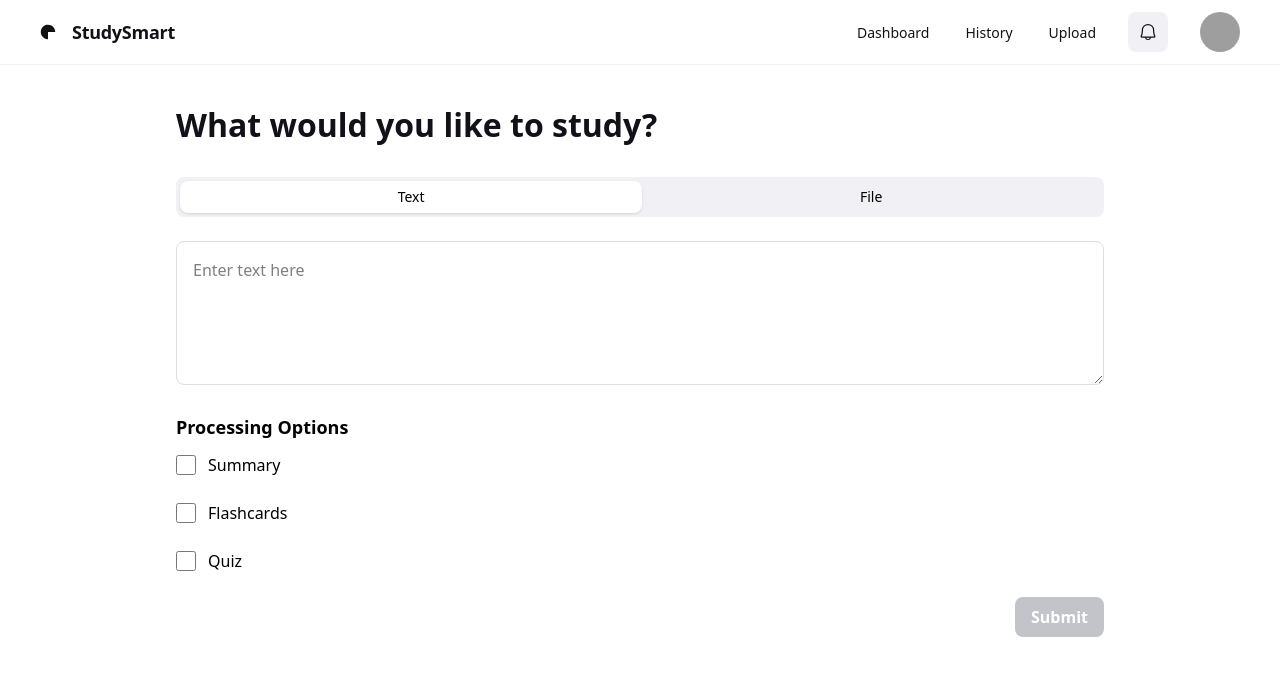
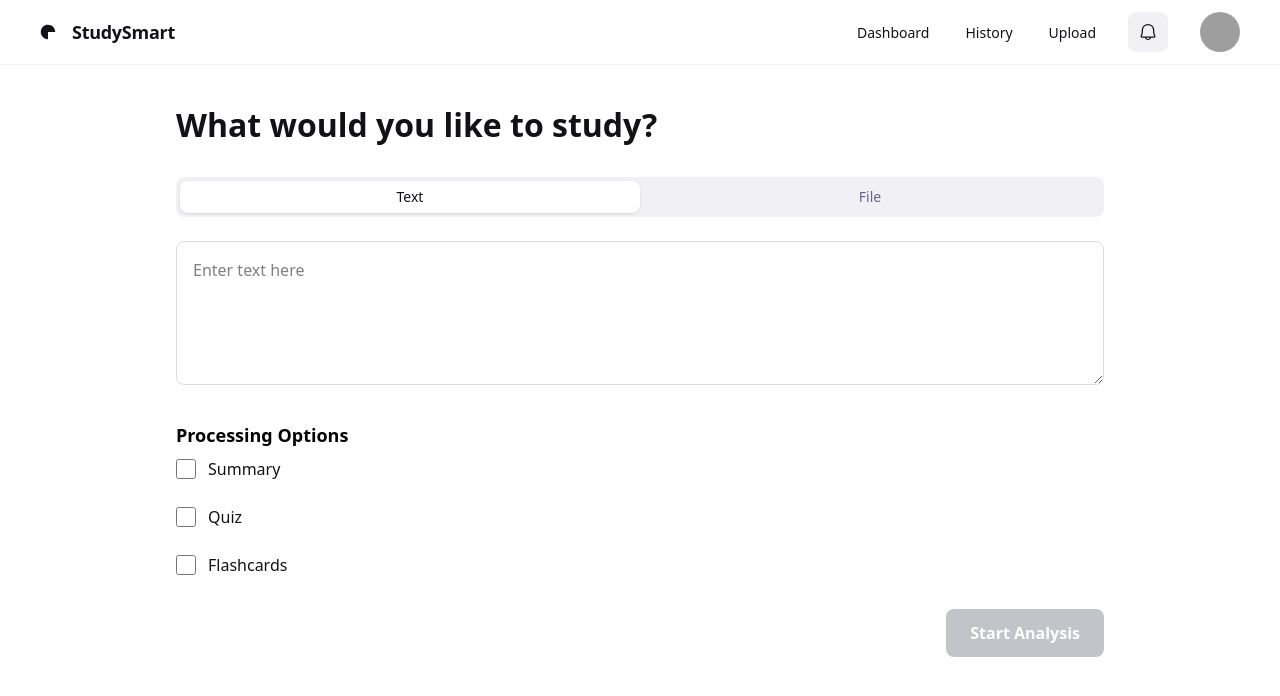
Before and after one commit to yoampies/studyai, a React (Vite) app: page /upload in a window 1280 px wide. Shown: the top 696 px of the page. Built offline with nearby package versions, Linux system fonts and the light colour scheme; grey boxes are pictures that could not be loaded.

Commit message:
installed zustand and applied it to history and upload

```diff
--- a/package.json
+++ b/package.json
@@ -16,7 +16,8 @@
     "react-dom": "^19.1.1",
     "react-router-dom": "^7.8.2",
     "tailwindcss": "^4.1.12",
-    "uuid": "^11.1.0"
+    "uuid": "^11.1.0",
+    "zustand": "^5.0.9"
   },
   "devDependencies": {
     "@eslint/js": "^9.33.0",
--- /dev/null
+++ b/src/core/store/useStudy.ts
@@ -0,0 +1,31 @@
+import { create } from 'zustand';
+import { persist, createJSONStorage } from 'zustand/middleware';
+import { IAnalysis } from '../types';
+
+interface StudyState {
+  history: IAnalysis[];
+  addAnalysis: (analysis: IAnalysis) => void;
+  setHistory: (history: IAnalysis[]) => void;
+  clearHistory: () => void;
+}
+
+export const useStudyStore = create<StudyState>()(
+  persist(
+    (set) => ({
+      history: [],
+
+      addAnalysis: (analysis) =>
+        set((state) => ({
+          history: [analysis, ...state.history]
+        })),
+
+      setHistory: (history) => set({ history }),
+
+      clearHistory: () => set({ history: [] }),
+    }),
+    {
+      name: 'study-ai-storage', // nombre de la llave en localStorage
+      storage: createJSONStorage(() => localStorage),
+    }
+  )
+);
--- a/src/sections/Upload.tsx
+++ b/src/sections/Upload.tsx
@@ -1,11 +1,11 @@
-// src/sections/Upload.tsx
 import React, { useState, useEffect, useRef } from 'react';
-import Navbar from '../components/Navbar';
-import SectionRendering from '../components/SectionRendering';
-import { handlingOptions } from '../assets/constants';
 import { useNavigate, useLocation } from 'react-router-dom';
 import { v4 as uuidv4 } from 'uuid';
 import { gsap } from 'gsap';
+
+import Navbar from '../components/Navbar';
+import SectionRendering from '../components/SectionRendering';
+import { useStudyStore } from '../core/store/useStudy';
 import {
   IAnalysis,
   IAnalysisResults,
@@ -14,60 +14,49 @@ import {
 } from '../core/types';
 
 const MOCK_AI_RESPONSES: IAnalysisResults = {
-  summary: "Este es un resumen simulado de la IA. Cubre los puntos principales del texto/archivo de entrada, destacando los conceptos clave para un estudio eficiente.",
+  summary: "Este es un resumen simulado de la IA. Cubre los puntos principales destacando conceptos clave.",
   quiz: [
     {
       id: uuidv4(),
-      questionText: "¿Cuál es el concepto principal discutido en el texto?",
+      questionText: "¿Cuál es el concepto principal discutido?",
       options: [
         { text: "Concepto A", isCorrect: false },
-        { text: "Concepto B", isCorrect: true },
-        { text: "Concepto C", isCorrect: false },
-        { text: "Concepto D", isCorrect: false }
+        { text: "Concepto B", isCorrect: true }
       ]
     }
   ],
-  flashcards: [
-    {
-      id: uuidv4(),
-      front: "Término 1",
-      back: "Definición del Término 1. Este término se relaciona con..."
-    }
-  ]
+  flashcards: [{ id: uuidv4(), front: "Término 1", back: "Definición del Término 1." }]
 };
 
-// Función asíncrona tipada
 const simulateAIProcessing = (options: ProcessingOption[]): Promise<IAnalysisResults> => {
   return new Promise(resolve => {
-    const delay = 2000 + Math.random() * 1000;
     setTimeout(() => {
       const results: IAnalysisResults = {};
-      options.forEach(option => {
-        if (option === "Summary") results.summary = MOCK_AI_RESPONSES.summary;
-        if (option === "Quiz") results.quiz = MOCK_AI_RESPONSES.quiz;
-        if (option === "Flashcards") results.flashcards = MOCK_AI_RESPONSES.flashcards;
+      options.forEach(opt => {
+        if (opt === "Summary") results.summary = MOCK_AI_RESPONSES.summary;
+        if (opt === "Quiz") results.quiz = MOCK_AI_RESPONSES.quiz;
+        if (opt === "Flashcards") results.flashcards = MOCK_AI_RESPONSES.flashcards;
       });
       resolve(results);
-    }, delay);
+    }, 2500);
   });
 };
 
-function Upload() {
-  const [tab, setTab] = useState<AnalysisType>("text");
-  const [fileName, setFileName] = useState<string>("");
-  const [textInput, setTextInput] = useState<string>("");
-  const [processingOptions, setProcessingOptions] = useState<ProcessingOption[]>([]);
-  const [isLoading, setIsLoading] = useState<boolean>(false);
-
+const Upload: React.FC = () => {
   const navigate = useNavigate();
   const location = useLocation();
+  const addAnalysis = useStudyStore((state) => state.addAnalysis);
+
+  const [tab, setTab] = useState<AnalysisType>("text");
+  const [fileName, setFileName] = useState("");
+  const [textInput, setTextInput] = useState("");
+  const [processingOptions, setProcessingOptions] = useState<ProcessingOption[]>([]);
+  const [isLoading, setIsLoading] = useState(false);
+
   const loaderRef = useRef<HTMLDivElement>(null);
 
-  // Casting de constants para asegurar que coincidan con ProcessingOption[]
-  const order = handlingOptions as ProcessingOption[];
-
   useEffect(() => {
-    const state = location.state as { file?: string } | null;
+    const state = location.state as { file?: string };
     if (state?.file) {
       setTab("file");
       setFileName(state.file);
@@ -76,152 +65,110 @@ function Upload() {
 
   useEffect(() => {
     if (isLoading && loaderRef.current) {
-      gsap.to(loaderRef.current, {
-        rotation: 360,
-        duration: 1.2,
-        repeat: -1,
-        ease: "linear",
-      });
+      gsap.to(loaderRef.current, { rotation: 360, duration: 1, repeat: -1, ease: "linear" });
     }
   }, [isLoading]);
 
-  const handleTabChange = (state: AnalysisType) => {
-    setTab(state);
-    if (state === "text") {
-      setFileName("");
-    } else {
-      setTextInput("");
-    }
+  const handleCheckboxChange = (option: ProcessingOption) => {
+    setProcessingOptions(prev =>
+      prev.includes(option) ? prev.filter(i => i !== option) : [...prev, option]
+    );
   };
 
-  const handleFileChangeInParent = (name: string) => setFileName(name);
-  const handleTextChangeInParent = (text: string) => setTextInput(text);
+  const isFormValid = () => (tab === "text" ? textInput.trim() : fileName.trim()) && processingOptions.length > 0;
 
-  const handleCheckboxChange = (option: ProcessingOption) => {
-    setProcessingOptions(prevOptions => {
-      const updatedOptions = prevOptions.includes(option)
-        ? prevOptions.filter(item => item !== option)
-        : [...prevOptions, option];
+  const handleSubmit = async () => {
+    if (!isFormValid()) return;
 
-      return updatedOptions.sort((a, b) => order.indexOf(a) - order.indexOf(b));
-    });
-  };
-
-  const isFormValid = (): boolean => {
-    const isInputProvided = tab === "text" ? textInput.trim().length > 0 : fileName.trim().length > 0;
-    const isOptionSelected = processingOptions.length > 0;
-    return isInputProvided && isOptionSelected;
-  };
-
-  const handleSubmitButton = async () => {
-    if (isFormValid()) {
     setIsLoading(true);
-
-      const fileToAnalyse = tab === "file" ? fileName : null;
-      const textToAnalyze = tab === "text" ? textInput : null;
     const analysisID = uuidv4();
 
     try {
       const results = await simulateAIProcessing(processingOptions);
-
       const newAnalysis: IAnalysis = {
         id: analysisID,
         type: tab,
-          title: fileToAnalyse || "New Text Analysis",
-          file: fileToAnalyse,
-          text: textToAnalyze,
+        title: tab === "file" ? fileName : "New Text Analysis",
+        file: tab === "file" ? fileName : null,
+        text: tab === "text" ? textInput : null,
         options: processingOptions,
         results,
-          processedOn: new Date().toLocaleDateString('en-US', {
-            year: 'numeric', month: 'long', day: 'numeric'
-          })
+        processedOn: new Date().toLocaleDateString('en-US', { year: 'numeric', month: 'long', day: 'numeric' })
       };
 
-        const history: IAnalysis[] = JSON.parse(localStorage.getItem('studyHistory') || '[]');
-        localStorage.setItem('studyHistory', JSON.stringify([newAnalysis, ...history]));
-
+      addAnalysis(newAnalysis); // Guardado vía Zustand (Persistido)
+      navigate(`/details/${analysisID}`, { state: { analysis: newAnalysis, results } });
+    } catch (error) {
+      console.error(error);
       setIsLoading(false);
-        navigate(`/details/${analysisID}`, { state: { analysis: newAnalysis, results } });
-
-      } catch (error) {
-        console.error("Error during AI processing simulation:", error);
-        setIsLoading(false);
-        alert("An error occurred during processing.");
-      }
     }
   };
 
   return (
-    <div className="relative flex size-full min-h-screen flex-col bg-white overflow-x-hidden font-inter">
-      <div className="layout-container flex h-full grow flex-col">
+    <div className="relative flex size-full min-h-screen flex-col bg-white font-inter">
       <Navbar />
-        <div className="px-40 flex flex-1 justify-center py-5">
+      <div className="px-4 md:px-40 flex flex-1 justify-center py-5">
         <div className="layout-content-container flex flex-col max-w-[960px] flex-1">
-            <h2 className="text-[#131118] text-[32px] font-bold p-4">What would you like to study?</h2>
+          <h1 className="text-[#131118] text-[32px] font-bold p-4">What would you like to study?</h1>
 
           <div className="flex px-4 py-3">
             <div className="flex h-10 flex-1 items-center justify-center rounded-lg bg-[#f1f0f4] p-1">
               {(["text", "file"] as const).map((type) => (
-                  <label key={type} className="flex cursor-pointer h-full grow items-center justify-center rounded-lg px-2 has-[:checked]:bg-white has-[:checked]:shadow-sm text-sm font-medium capitalize">
+                <button
+                  key={type}
+                  onClick={() => setTab(type)}
+                  className={`flex-1 h-full rounded-lg text-sm font-medium capitalize transition-all ${tab === type ? "bg-white shadow-sm text-[#131118]" : "text-[#6e6388]"}`}
+                >
                   {type}
-                    <input
-                      type="radio"
-                      className="invisible w-0"
-                      checked={tab === type}
-                      onChange={() => handleTabChange(type)}
-                    />
-                  </label>
+                </button>
               ))}
             </div>
           </div>
 
           {isLoading ? (
             <div className="flex flex-col items-center justify-center h-48">
-                <div ref={loaderRef} className="spinner h-12 w-12 mb-4"></div>
-                <p className="text-lg">Processing your content...</p>
+              <div ref={loaderRef} className="h-12 w-12 border-4 border-t-[#607afb] border-[#f1f0f4] rounded-full"></div>
+              <p className="mt-4 font-medium">Analyzing content with AI...</p>
             </div>
           ) : (
             <SectionRendering
               section={tab}
-                onFileNameChange={handleFileChangeInParent}
-                onTextInputChange={handleTextChangeInParent}
+              onFileNameChange={setFileName}
+              onTextInputChange={setTextInput}
               fileName={fileName}
               textInput={textInput}
             />
           )}
 
-            <h3 className="text-lg font-bold px-4 pt-4">Processing Options</h3>
-            <div className="px-4">
-              {order.map((option) => (
-                <label className="flex gap-x-3 py-3 items-center" key={option}>
+          <h3 className="text-lg font-bold px-4 pt-6">Processing Options</h3>
+          <div className="px-4 flex flex-col gap-2">
+            {(["Summary", "Quiz", "Flashcards"] as ProcessingOption[]).map((opt) => (
+              <label key={opt} className="flex gap-3 py-2 items-center cursor-pointer">
                 <input
                   type="checkbox"
-                    className="h-5 w-5 rounded border-[#dedce5]"
-                    onChange={() => handleCheckboxChange(option)}
+                  className="h-5 w-5 rounded border-[#dedce5] text-[#607afb] focus:ring-[#607afb]"
+                  checked={processingOptions.includes(opt)}
+                  onChange={() => handleCheckboxChange(opt)}
                   disabled={isLoading}
-                    checked={processingOptions.includes(option)}
                 />
-                  <span className="text-base">{option}</span>
+                <span className="text-base text-[#131118]">{opt}</span>
               </label>
             ))}
           </div>
 
-            <div className="flex px-4 py-3 justify-end">
+          <div className="flex px-4 py-6 justify-end">
             <button
-                className={`min-w-[84px] rounded-lg h-10 px-4 text-white font-bold ${
-                  isFormValid() && !isLoading ? 'bg-[#607afb]' : 'bg-[#c3c4c9] cursor-not-allowed'
-                }`}
-                onClick={handleSubmitButton}
+              onClick={handleSubmit}
               disabled={!isFormValid() || isLoading}
+              className={`min-w-[120px] rounded-lg h-12 px-6 text-white font-bold transition-all ${isFormValid() && !isLoading ? 'bg-[#607afb] hover:bg-[#4a63e0]' : 'bg-[#c3c4c9] cursor-not-allowed'}`}
             >
-                Submit
+              Start Analysis
             </button>
           </div>
         </div>
       </div>
     </div>
-    </div>
   );
-}
+};
 
 export default Upload;
```
Also changed, not shown: src/sections/History.tsx (+15 -27 lines), 1 other file (tests, documents, lock files or other folders). Lines whose indentation alone changed are shown as unchanged.
